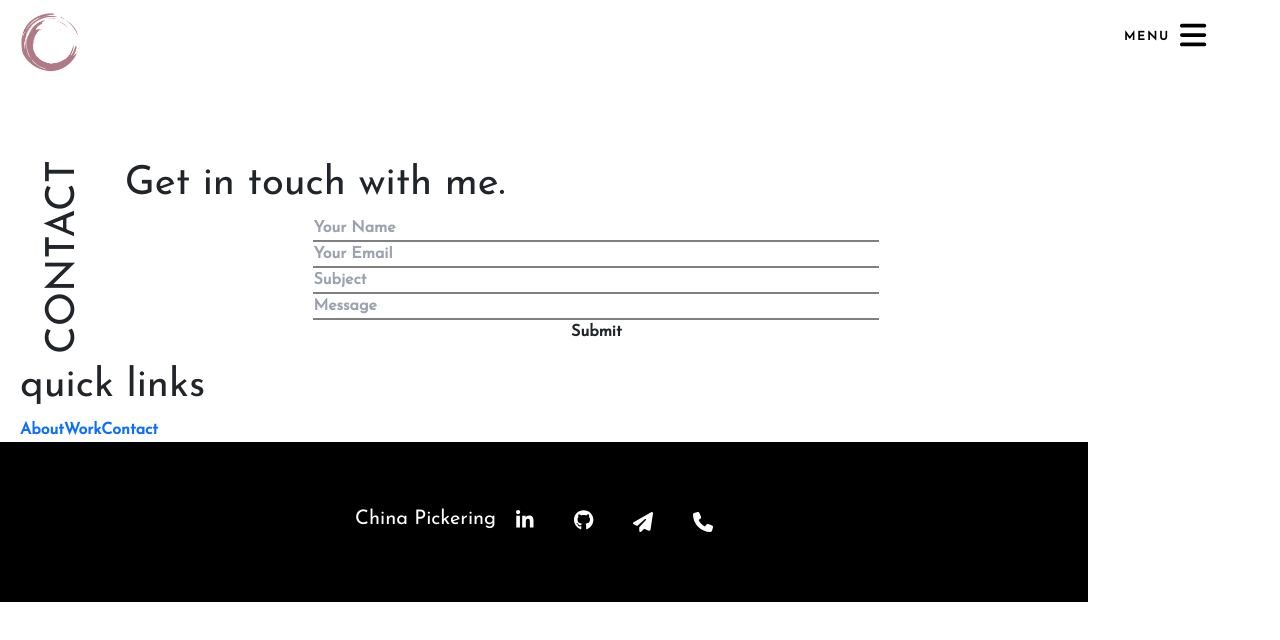
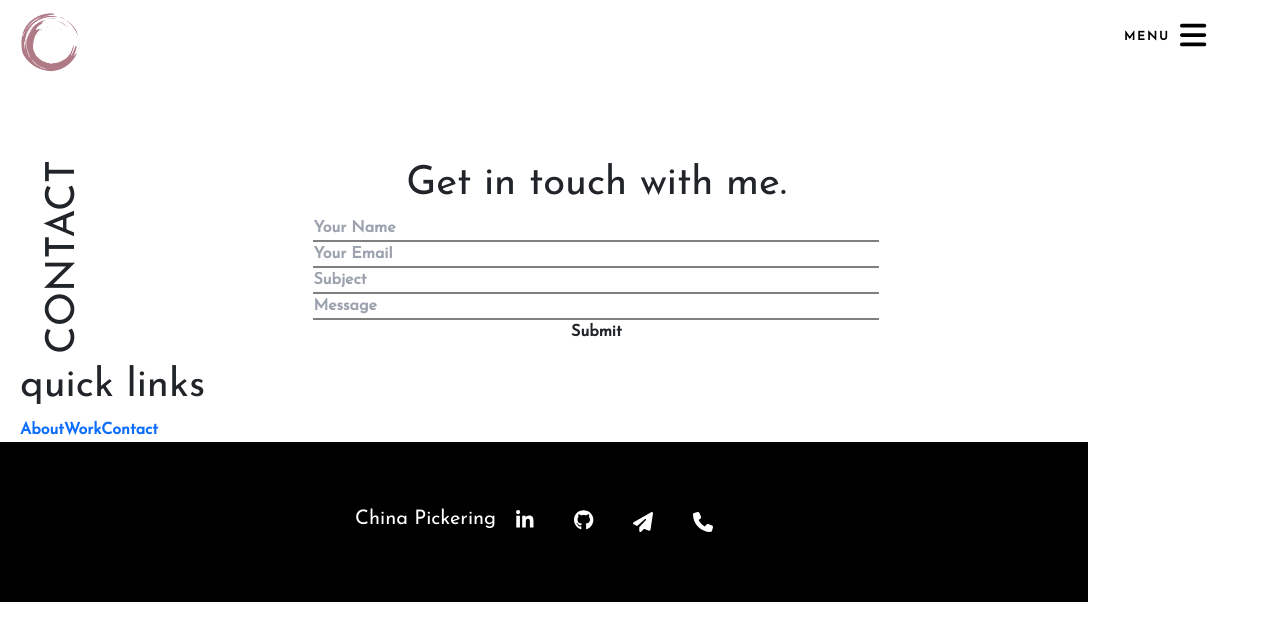
Before and after one commit to chinapicke/portfolio, a React (Create React App) app: page /contact in a window 1280 px wide. Shown: the top 640 px of the page. Built offline with nearby package versions, Linux system fonts and the light colour scheme.

Commit message:
text align for form subheading

```diff
--- a/src/Assets/Styles/Contact.css
+++ b/src/Assets/Styles/Contact.css
@@ -7,7 +7,7 @@
 }
 
 .contractLabel h1{
-    margin-left:20px;
+    /* margin-left:20px; */
     writing-mode: vertical-lr;
     text-orientation: sideways-right;
     rotate:180deg
@@ -18,10 +18,19 @@
 border-bottom: 2px grey solid;
 }
 
+.formSubheading{
+    text-align: center;
+}
+
 @media screen and (min-width:768px){
     .contactInputForm input{
         width:60%;
     }
+
+    .contractLabel h1{
+        margin-left:20px;
+    }
+
 }
 
 @media screen and (min-width:1024px){
--- a/src/Pages/Contact.js
+++ b/src/Pages/Contact.js
@@ -41,7 +41,7 @@ const Contact = () => {
             <h1>CONTACT</h1>
           </div>
           <div>
-          <h1>Get in touch with me.</h1>
+          <h1 className="formSubheading">Get in touch with me.</h1>
           <form className="flex flex-col items-center contactInputForm">
             <input
             type='text'
```
